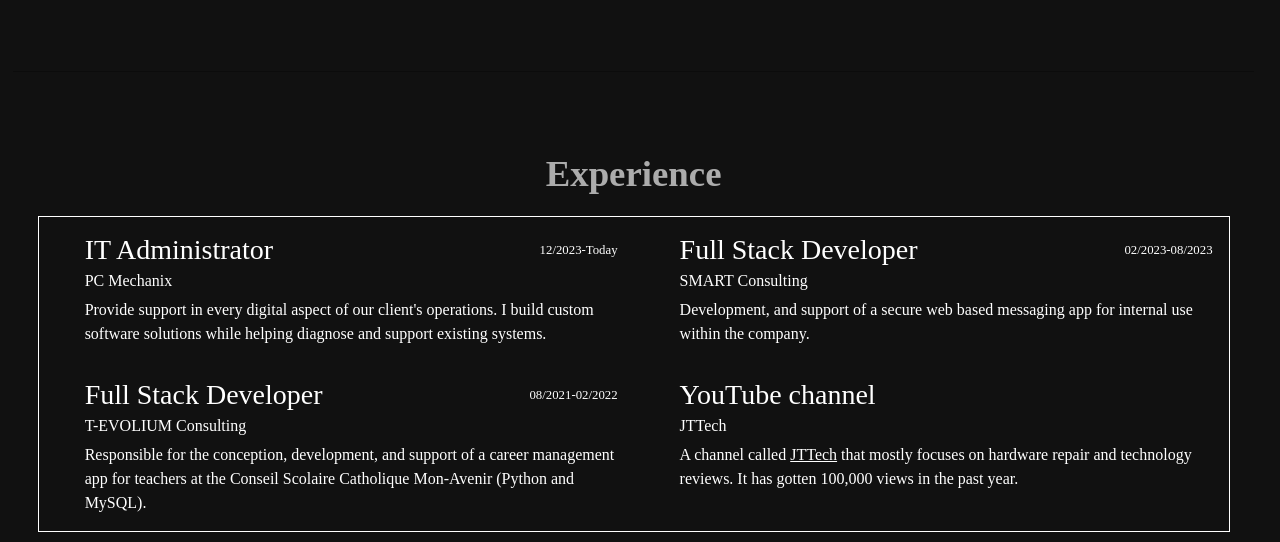
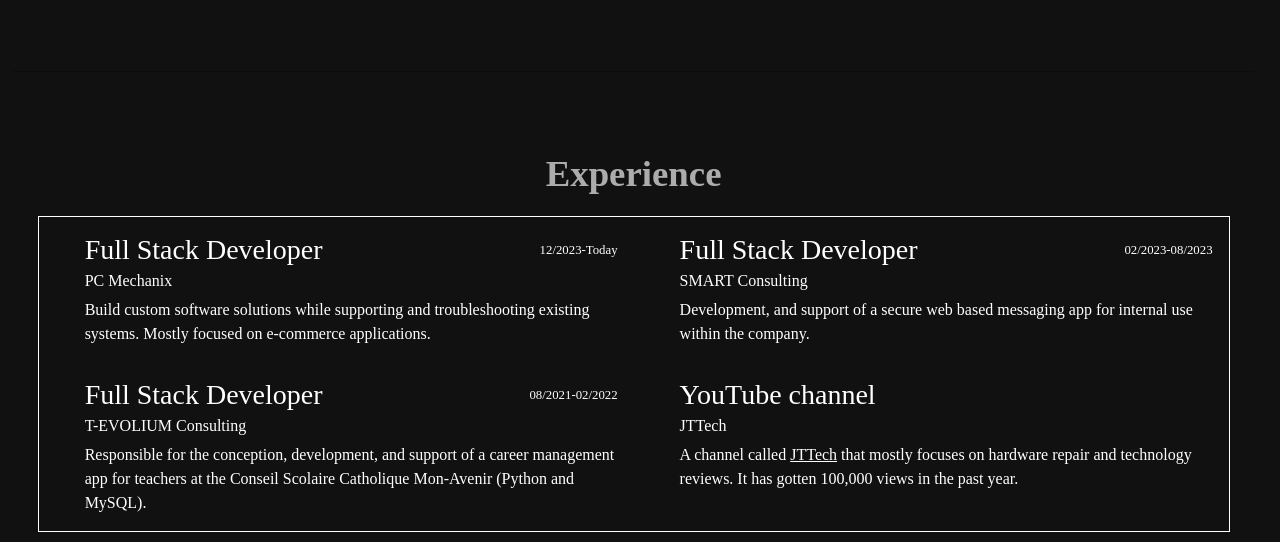
Before and after one commit to xtianbong/mysite, a Django app: page / in a window 1280 px wide. Shown: the part 729-1271 px from the top of the page. Run offline with Django 4.2, Linux system fonts and the light colour scheme; data comes from the database, SQL or seed files in the repository; both versions use the stored data as it was after the commit.

Commit message:
updated resume and added the a link to it in the nav dropdown

```diff
--- a/main/templates/main/index.html
+++ b/main/templates/main/index.html
@@ -37,7 +37,7 @@
                     <button type="button" class="navbar-toggler float-right navbar-dark" data-toggle="collapse" data-target="#navbar-collapse-1">
                         <span class="navbar-toggler-icon"></span>
                     </button>
-                    <a href="../..{%static 'main/doc/JulesChristian MbendeBong Resume -Software developer (Nov-2022)[247].pdf'%}" target="_blank">
+                    <a href="../..{%static 'main/doc/JulesChristian MbendeBong Resume -Software developer (04-2025)[247].pdf'%}" target="_blank">
                         <input class="pdf-button" type="image" src="../..{%static 'main/img/pdf-icon.png'%}" alt="PDF">
                     </a>
                 </div>
@@ -62,6 +62,7 @@
                                 Links
                             </a>
                             <div class="dropdown-menu" aria-labelledby="navbarDropdown">
+                                <a class="dropdown-item" href="../..{%static 'main/doc/JulesChristian MbendeBong Resume -Software developer (04-2025)[247].pdf'%}" target="_blank" >Resumé </a>
                                 <a class="dropdown-item" href="mailto:christianmbong180@gmail.com" target="_blank">E-mail</a>
                                 <a class="dropdown-item" href="https://github.com/xtianbong" target="_blank">Github</a>
                                 <a class="dropdown-item" href="https://www.linkedin.com/in/jules-mbende-bong-29b866164/" target="_blank">Linked In</a>
@@ -104,9 +105,9 @@
 
                     <div class="card" id="prof-card1">
                         <div class="card-body" >
-                            <h3 class="card-title">IT Administrator </h3><h4 class="card-date" >12/2023-Today</h4>
+                            <h3 class="card-title">Full Stack Developer </h3><h4 class="card-date" >12/2023-Today</h4>
                             <h6 class="card-subtitle mb-2 text-muted">PC Mechanix</h6>
-                            <p class="card-text">Provide support in every digital aspect of our client's operations. I build custom software solutions while helping diagnose and support existing systems. </p>
+                            <p class="card-text">Build custom software solutions while supporting and troubleshooting existing systems. Mostly focused on e-commerce applications. </p>
                         </div>
                     </div>
 
--- a/mysite/settings.py
+++ b/mysite/settings.py
@@ -59,7 +59,7 @@ MIDDLEWARE = [
     'django.contrib.auth.middleware.AuthenticationMiddleware',
     'django.contrib.messages.middleware.MessageMiddleware',
     'django.middleware.clickjacking.XFrameOptionsMiddleware',
-    'whitenoise.middleware.WhiteNoiseMiddleware',#WHITENOISE SO STATIC FILES WORK
+    'whitenoise.middleware.WhiteNoiseMiddleware',#WHITENOISE SO STATIC FILES WORK IN PROD
 ]
 
 ROOT_URLCONF = 'mysite.urls'
```
Also changed, not shown: db.sqlite3, 2 other files.
